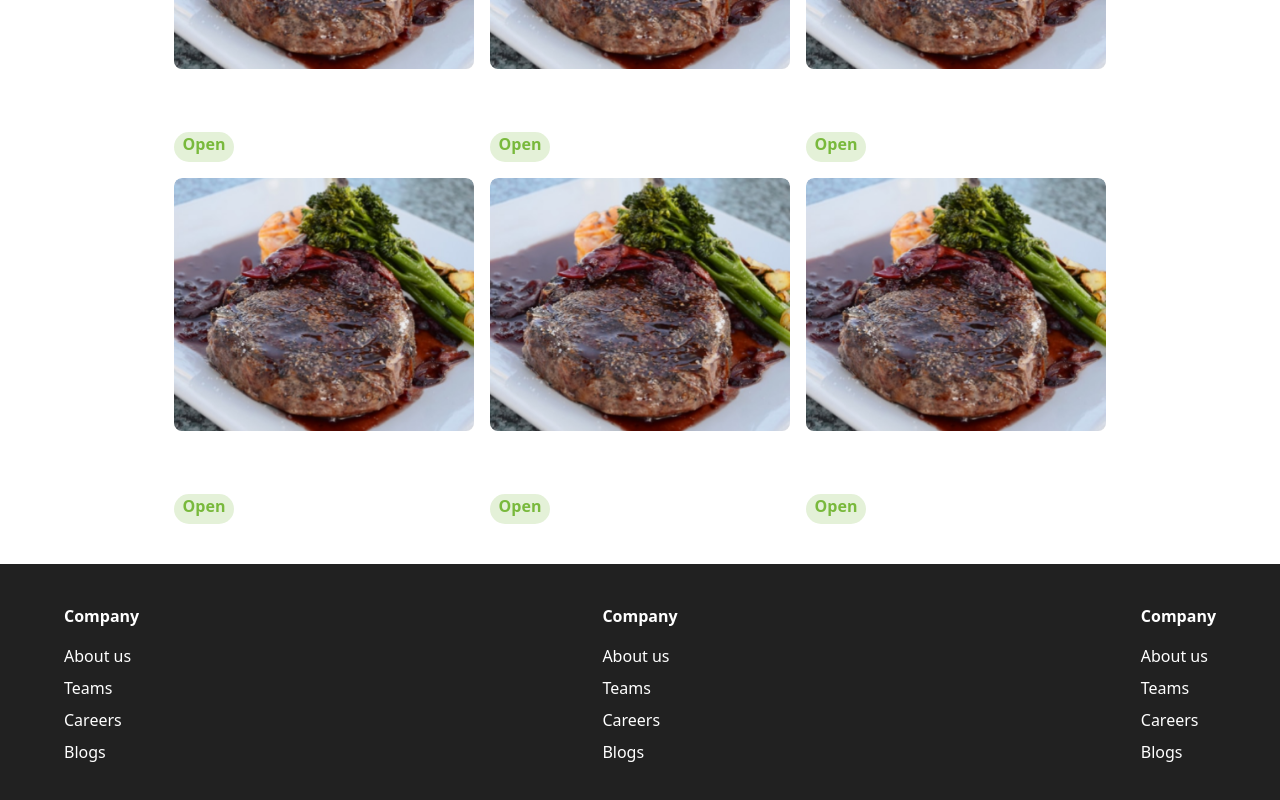
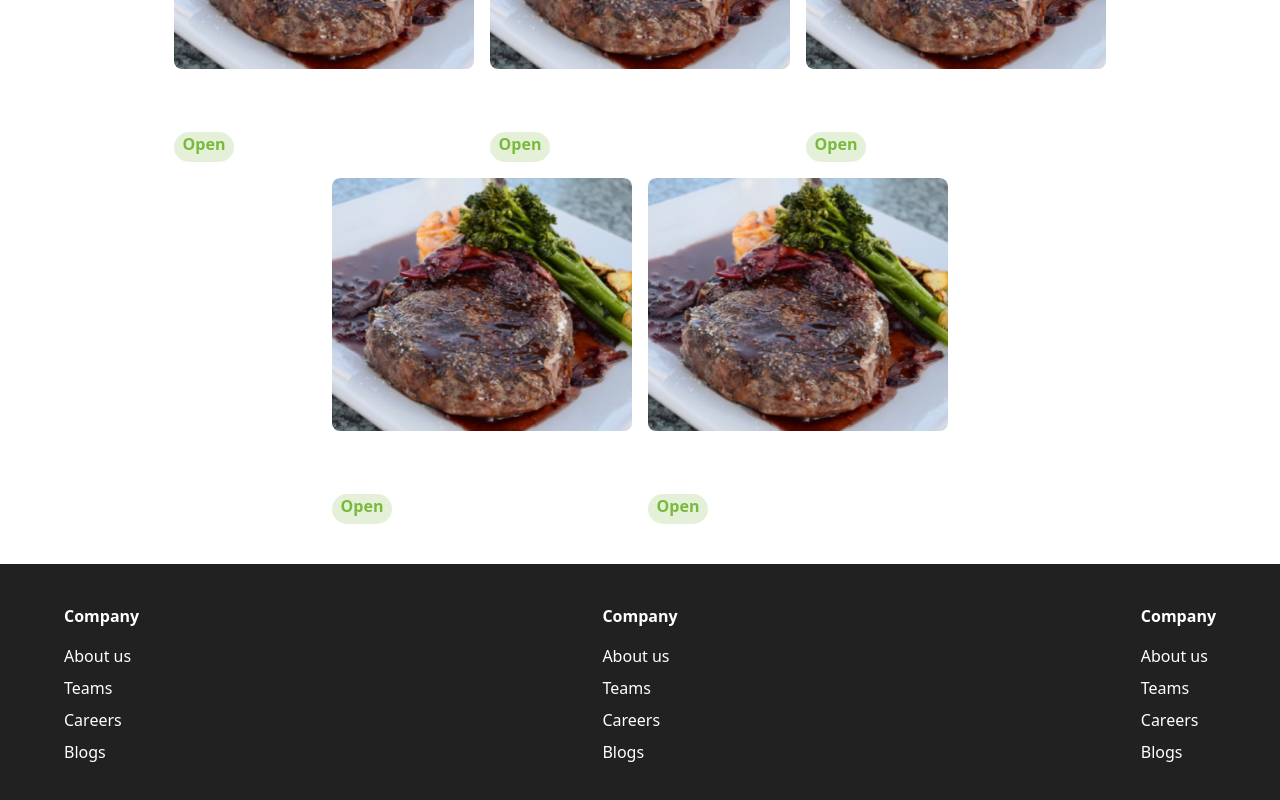
Before and after one commit to netnaho/A2SV_Frontend_Challenge, a Next.js app in the folder a2sv-interview-project/: page / in a window 1280 px wide. Shown: the part 1176-1976 px from the top of the page. Built offline with nearby package versions, Linux system fonts and the light colour scheme.

Commit message:
reduce FeaturedRestaurants array length from 9 to 8

```diff
--- a/a2sv-interview-project/src/components/FeaturedRestaurants.tsx
+++ b/a2sv-interview-project/src/components/FeaturedRestaurants.tsx
@@ -1,7 +1,7 @@
 import React from "react";
 import SingleRestaurant from "./SingleRestaurant";
 
-const array = [1, 2, 3, 4, 5, 6, 7, 8, 9];
+const array = [1, 2, 3, 4, 5, 6, 7, 8];
 
 const FeaturedRestaurants = () => {
   return (
```
